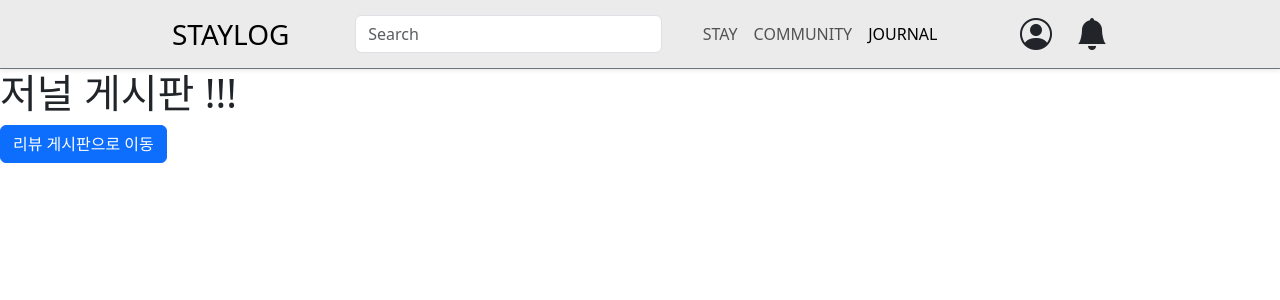
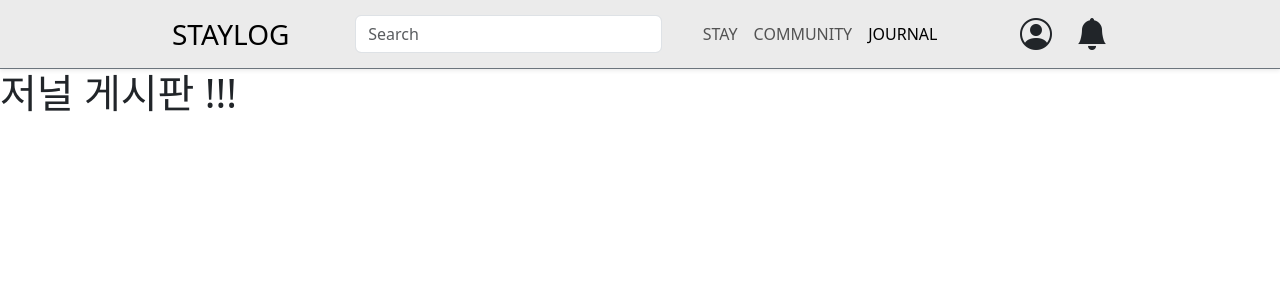
Before and after one commit to Acorn-Team-404/Staylog_Frontend, a React (Vite) app in the folder staylog-frontend/: page /#/journal in a window 1280 px wide. Shown: the top 300 px of the page. Built offline with nearby package versions, Linux system fonts and the light colour scheme.

Commit message:
오류 수정

```diff
--- a/staylog-frontend/src/domain/board/Journal.tsx
+++ b/staylog-frontend/src/domain/board/Journal.tsx
@@ -17,7 +17,6 @@ function Journal() {
 
 
 
-    <Button as={NavLink} to="/review">리뷰 게시판으로 이동</Button>
 
     </>
 }
```
